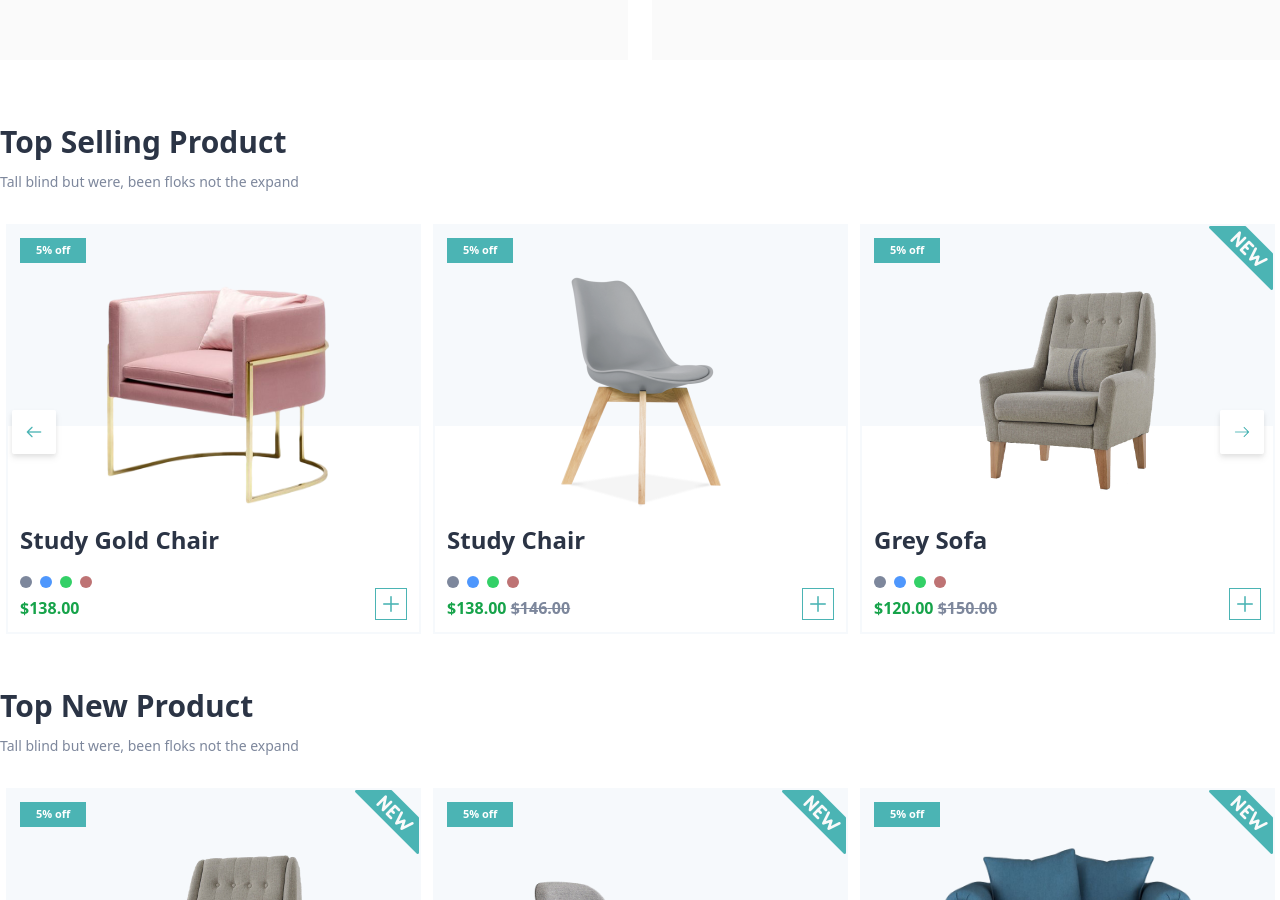
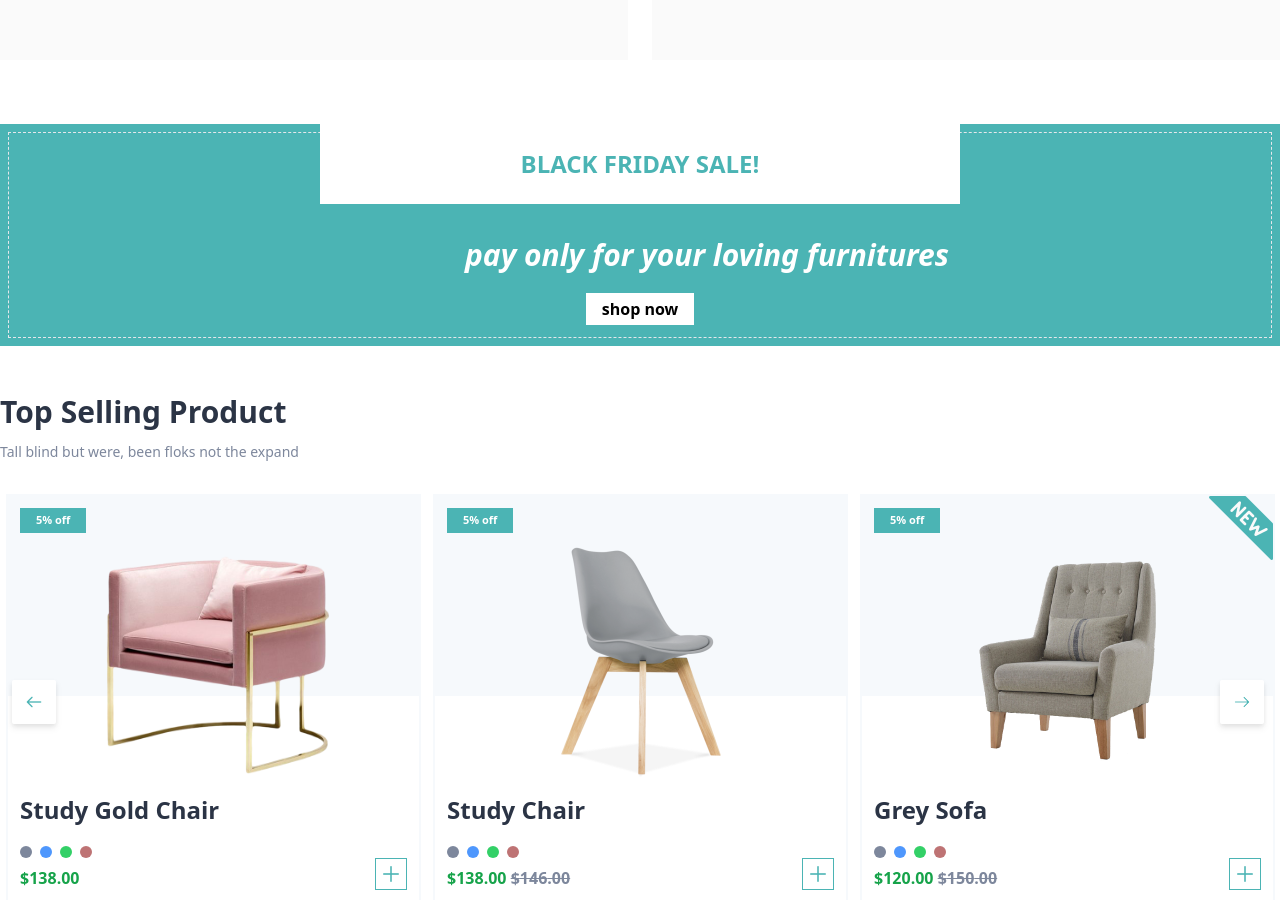
Before and after one commit to hou222/FurnitureWorld, a React (Vite) app: page /home in a window 1280 px wide. Shown: the part 1800-2700 px from the top of the page. Built offline with nearby package versions, Linux system fonts and the light colour scheme.

Commit message:
update home file

```diff
--- a/package.json
+++ b/package.json
@@ -11,6 +11,7 @@
   },
   "dependencies": {
     "body-scroll-lock": "^4.0.0-beta.0",
+    "framer-motion": "^11.11.10",
     "localforage": "^1.10.0",
     "match-sorter": "^6.3.4",
     "react": "^18.2.0",
--- a/src/ui/Home.jsx
+++ b/src/ui/Home.jsx
@@ -6,6 +6,7 @@ import ImportantDetails from "./ImportantDetails";
 import { useContext, useEffect, useRef, useState } from "react";
 import { MyContext } from "../MyContext";
 import ProductSlide from "../Features/product/ProductSlide";
+import { motion } from "framer-motion";
 
 function Home() {
   const { setColor } = useContext(MyContext);
@@ -44,6 +45,20 @@ function Home() {
     slide === 1 && index === 0 && slider?.current?.slickNext();
     setSlide(index);
   }
+
+  const marqueeVariants = {
+    animate: {
+      x: [600, -600],
+      transition: {
+        x: {
+          repeat: Infinity,
+          repeatType: "loop",
+          duration: 15,
+          ease: "linear",
+        },
+      },
+    },
+  };
   return (
     <div className="max-w-screen-xl mx-auto ">
       <div className="relative">
@@ -72,6 +87,32 @@ function Home() {
       </div>
       <ImportantDetails />
 
+      <div className="px-3 lg:px-0 py-6">
+        <div className="bg-[#4BB4B4] text-white p-2 relative flex justify-center ">
+          <div className="bg-white text-[#4BB4B4] w-2/4 mx-auto text-center font-bold text-2xl py-6 absolute top-0 z-10">
+            BLACK FRIDAY SALE!
+          </div>
+          <div className="border-dashed border flex justify-center flex-col items-center p-4 pt-16 w-[100vw] relative max-w-full h-[206px] overflow-x-hidden">
+            <motion.div
+              className="py-6 top-20
+
+              absolute
+
+               whitespace-nowrap  will-change-transform"
+              variants={marqueeVariants}
+              animate="animate"
+            >
+              <h1 className=" text-3xl text-white  font-bold italic">
+                pay only for your loving furnitures
+              </h1>
+            </motion.div>
+            <button className="bg-white  text-black px-4 py-1 font-semibold hover:bg-[#4BB4B4] hover:text-white absolute bottom-3">
+              shop now
+            </button>
+          </div>
+        </div>
+      </div>
+
       <ProductSlide newP={false}>
         <h1 className="font-semibold text-3xl mb-3">Top Selling Product</h1>
         <p className="text-[#7D879C] text-sm mb-8">
```
Also changed, not shown: 1 other file (tests, documents, lock files or other folders).
